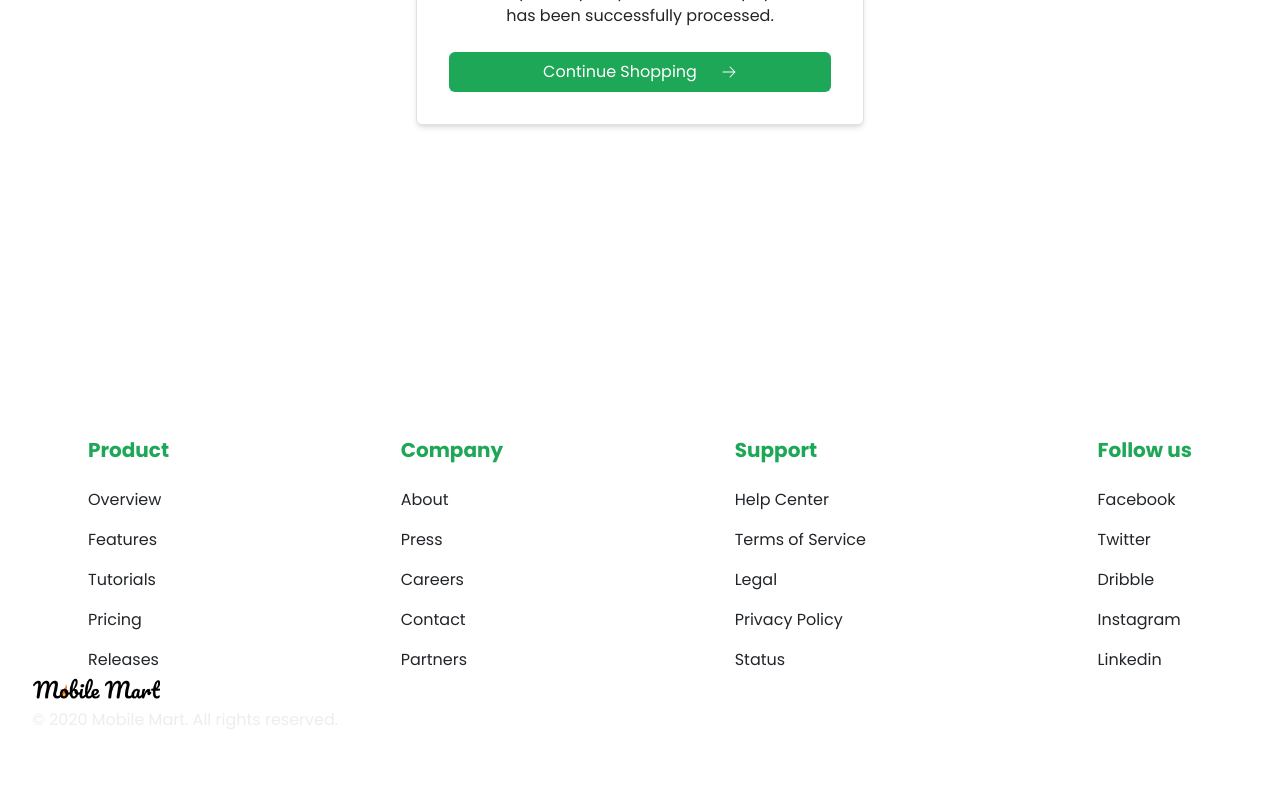
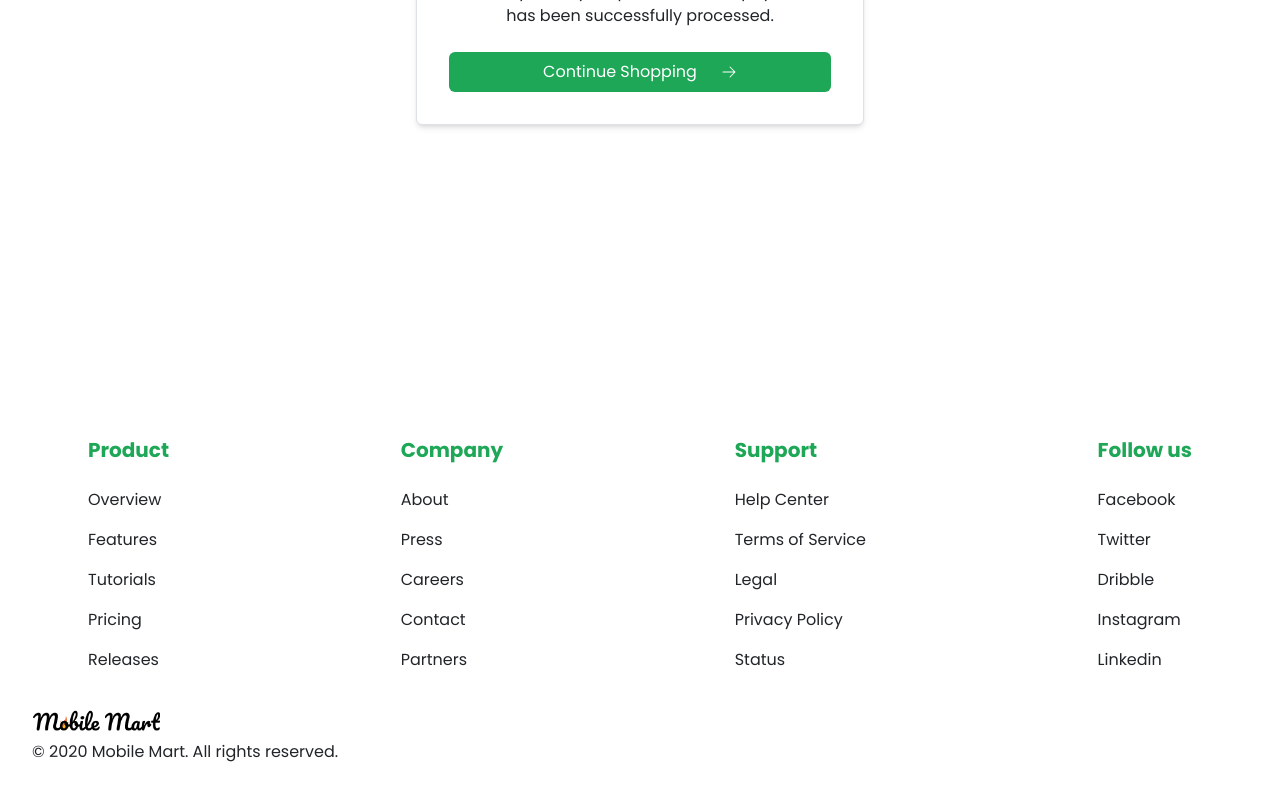
Before and after one commit to Petersonbabs/Mobile-mart, a React (Vite) app: page /success in a window 1280 px wide. Shown: the part 504-1304 px from the top of the page. Built offline with nearby package versions, Linux system fonts and the light colour scheme; a web font is replaced by a local one.

Commit message:
refactor

```diff
--- a/src/components/layout/Footer.jsx
+++ b/src/components/layout/Footer.jsx
@@ -58,11 +58,11 @@ const Footer = () => {
       </div>
       {/* end of wrapper */}
        {/* about */}
-       <div className="px-8 mb-8">
+       <div className="px-8 my-8">
           <div className="w-32">
             <img src={assests.Logo} alt="" width={"100%"} />
           </div>
-          <p className="text-gray-primary">
+          <p className="text-gray-50">
             © 2020 Mobile Mart. All rights reserved.
           </p>
         </div>
```
